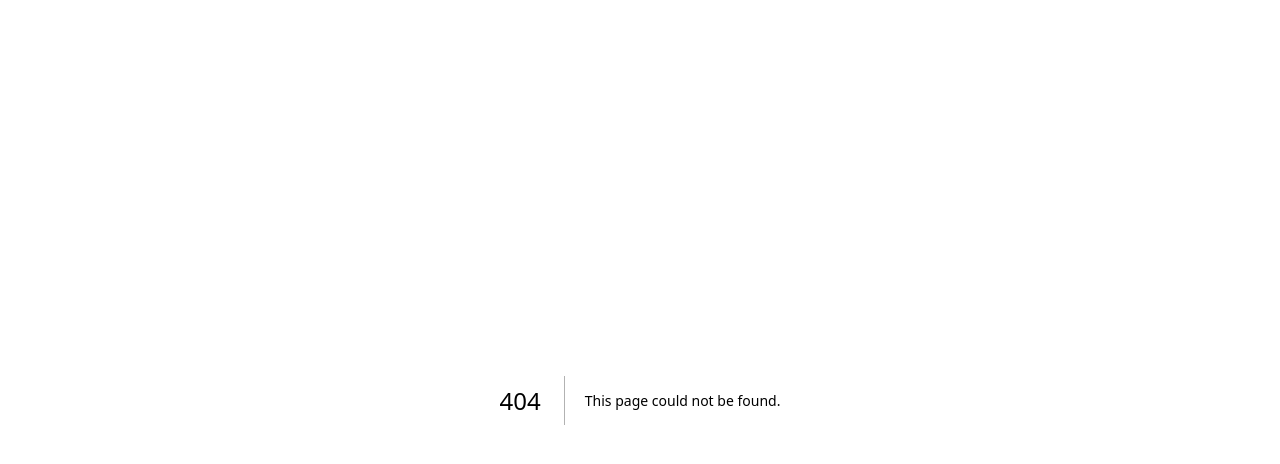
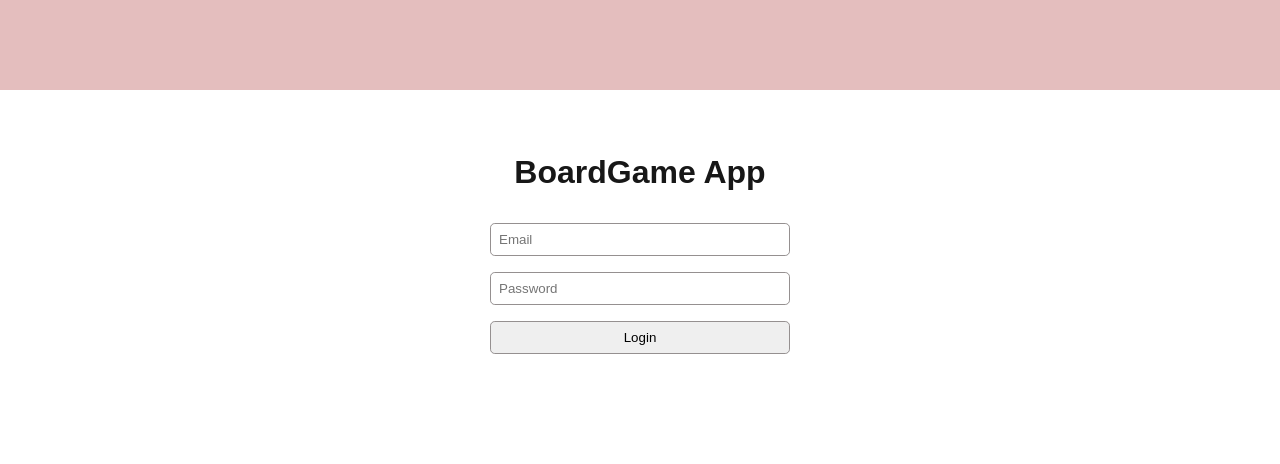
Before and after one commit to sauginte/boardgames-app, a Next.js app: page /login in a window 1280 px wide. Before the commit this address had no page. Shown: the top 464 px of the page. Built offline with nearby package versions, Linux system fonts and the light colour scheme.

Commit message:
Project import

```diff
--- /dev/null
+++ b/components/Header/Header.tsx
@@ -0,0 +1,7 @@
+import styles from "./styles.module.css";
+
+const Header = () => {
+  return <div className={styles.container}></div>;
+};
+
+export default Header;
--- /dev/null
+++ b/components/Header/styles.module.css
@@ -0,0 +1,4 @@
+.container {
+  height: 90px;
+  background-color: rgba(165, 42, 42, 0.3);
+}
--- /dev/null
+++ b/components/LoginForm/LoginForm.tsx
@@ -0,0 +1,60 @@
+import { useState } from "react";
+import styles from "./styles.module.css";
+import Cookies from "js-cookie";
+import axios from "axios";
+import { useRouter } from "next/router";
+
+const LoginForm = () => {
+  const [email, setEmail] = useState("");
+  const [password, setPassword] = useState("");
+  const [errorMessage, setErrorMessage] = useState("");
+
+  const router = useRouter();
+
+  const onLogin = async () => {
+    try {
+      const loginBody = {
+        email: email,
+        password: password,
+      };
+
+      const response = await axios.post(
+        "http://localhost:3005/users/login",
+        loginBody
+      );
+
+      Cookies.set("user-jwt-token", response.data.jwt);
+      router.push("/");
+      setErrorMessage("");
+    } catch (err) {
+      if (err.status === 401) {
+        setErrorMessage("You have provided bad data");
+      }
+      console.log(err);
+    }
+  };
+
+  return (
+    <div className={styles.container}>
+      <h1>BoardGame App</h1>
+      <div className={styles.form}>
+        <input
+          type="text"
+          placeholder="Email"
+          value={email}
+          onChange={(e) => setEmail(e.target.value)}
+        />
+        <input
+          type="password"
+          placeholder="Password"
+          value={password}
+          onChange={(e) => setPassword(e.target.value)}
+        />
+        <button onClick={onLogin}>Login</button>
+        {errorMessage && <p className={styles.error}>{errorMessage}</p>}
+      </div>
+    </div>
+  );
+};
+
+export default LoginForm;
--- /dev/null
+++ b/components/LoginForm/styles.module.css
@@ -0,0 +1,30 @@
+.container {
+  display: flex;
+  flex-direction: column;
+  justify-content: center;
+  align-items: center;
+  margin-top: 4rem;
+  gap: 2rem;
+}
+.form {
+  display: flex;
+  flex-direction: column;
+  gap: 1rem;
+}
+.form input {
+  padding: 0.5rem;
+  width: 300px;
+  border: 1px solid rgb(149, 144, 144);
+  border-radius: 0.3rem;
+}
+.form button {
+  padding: 0.5rem;
+  width: 300px;
+  border: 1px solid rgb(149, 144, 144);
+  border-radius: 0.3rem;
+}
+.error {
+  font-size: 12px;
+  font-weight: 600;
+  color: red;
+}
--- /dev/null
+++ b/pages/login/index.tsx
@@ -0,0 +1,13 @@
+import LoginForm from "../../components/LoginForm/LoginForm";
+import Header from "../../components/Header/Header";
+
+const index = () => {
+  return (
+    <div>
+      <Header />
+      <LoginForm />
+    </div>
+  );
+};
+
+export default index;
```
Also changed, not shown: package.json (+7 -4 lines), pages/index.tsx (+1 -115 lines), 1 other file (tests, documents, lock files or other folders).
